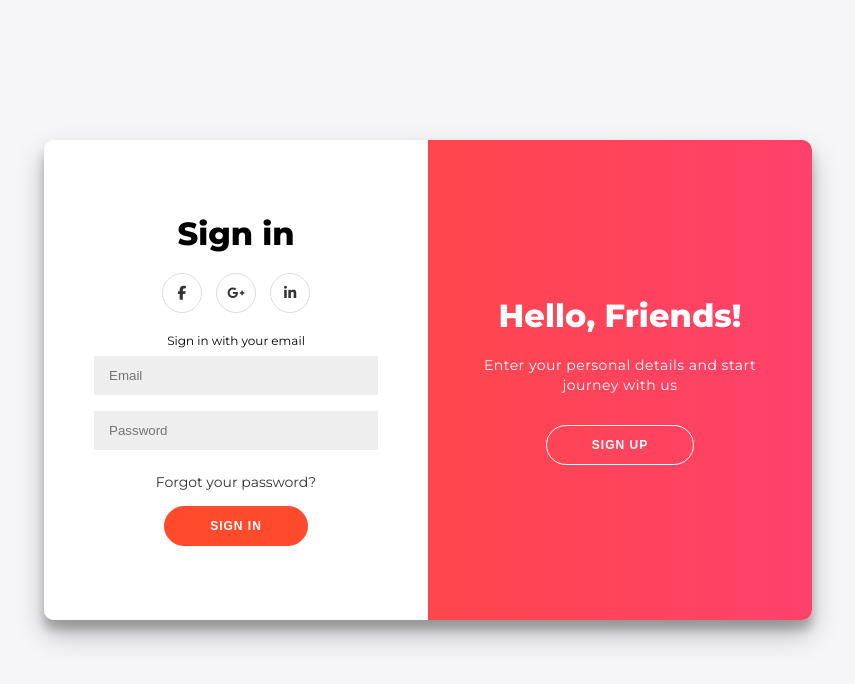
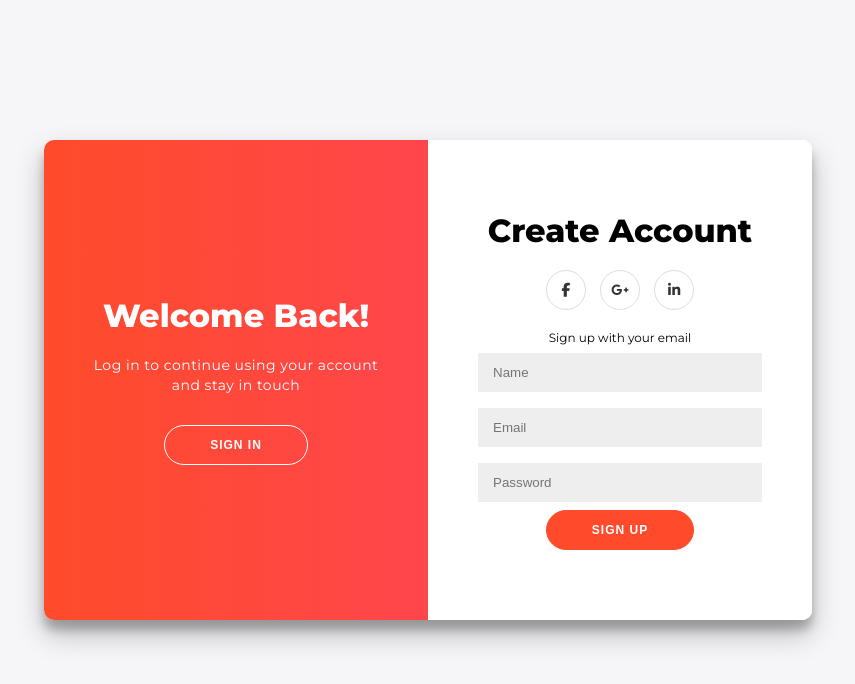
Before and after one commit to Z0yaaa/login-page, a plain HTML site: page index.html in a window 1280 px wide. Both pictures are taken after a click on the button "SIGN UP". Shown: the whole page, without its empty margins (212-1067 px from the left). Drawn offline with Linux system fonts and the light colour scheme.

Commit message:
Update files

```diff
--- a/index.html
+++ b/index.html
@@ -48,12 +48,12 @@
                 <div class="overlay-panel overlay-left">
                     <h1>Welcome Back!</h1>
                     <p>Log in to continue using your account and stay in touch</p>
-                    <button class="ghost sign-in-button" id="signin">Sign In</button>
+                    <button class="ghost sign-in-button" id="signIn">Sign In</button>
                 </div>
                 <div class="overlay-panel overlay-right">
                     <h1>Hello, Friends!</h1>
                     <p>Enter your personal details and start journey with us</p>
-                    <button class="ghost sign-up-button" id="signup">Sign Up</button>
+                    <button class="ghost sign-up-button" id="signUp">Sign Up</button>
                 </div>
             </div>
         </div>
--- a/script.js
+++ b/script.js
@@ -0,0 +1,11 @@
+const signUpButton = document.getElementById('signUp');
+const signInButton = document.getElementById('signIn');
+const container = document.getElementById('container');
+
+signUpButton.addEventListener('click', () => {
+	container.classList.add("right-panel-active");
+});
+
+signInButton.addEventListener('click', () => {
+	container.classList.remove("right-panel-active");
+});
```
